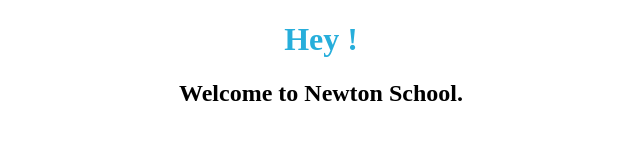
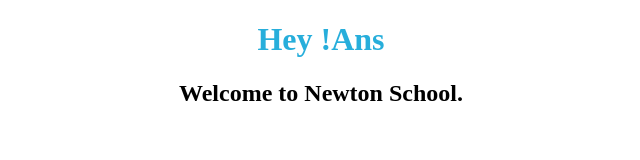
Before and after one commit to deepthi248/React-Assignments---Set-1---Greetings-with-Props, a React app: page / in a window 1280 px wide. Shown: the top 160 px of the page, without its empty margins (319-959 px from the left). Built offline with nearby package versions, Linux system fonts and the light colour scheme.

Commit message:
Update App.js

```diff
--- a/src/components/App.js
+++ b/src/components/App.js
@@ -11,7 +11,7 @@ const App = () => {
 
   return (
 
-    <Welcome name="" />
+    <Welcome name="Ans" />
 
   )
 
```
